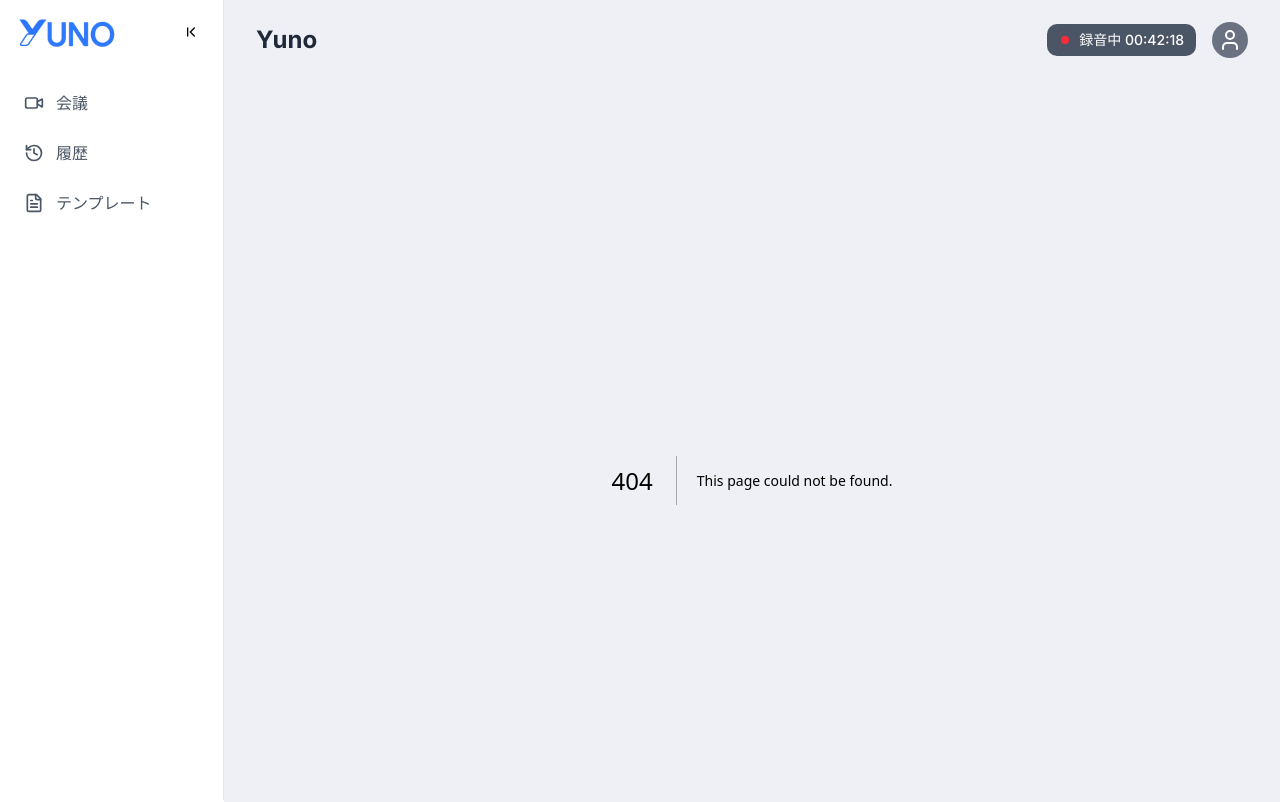
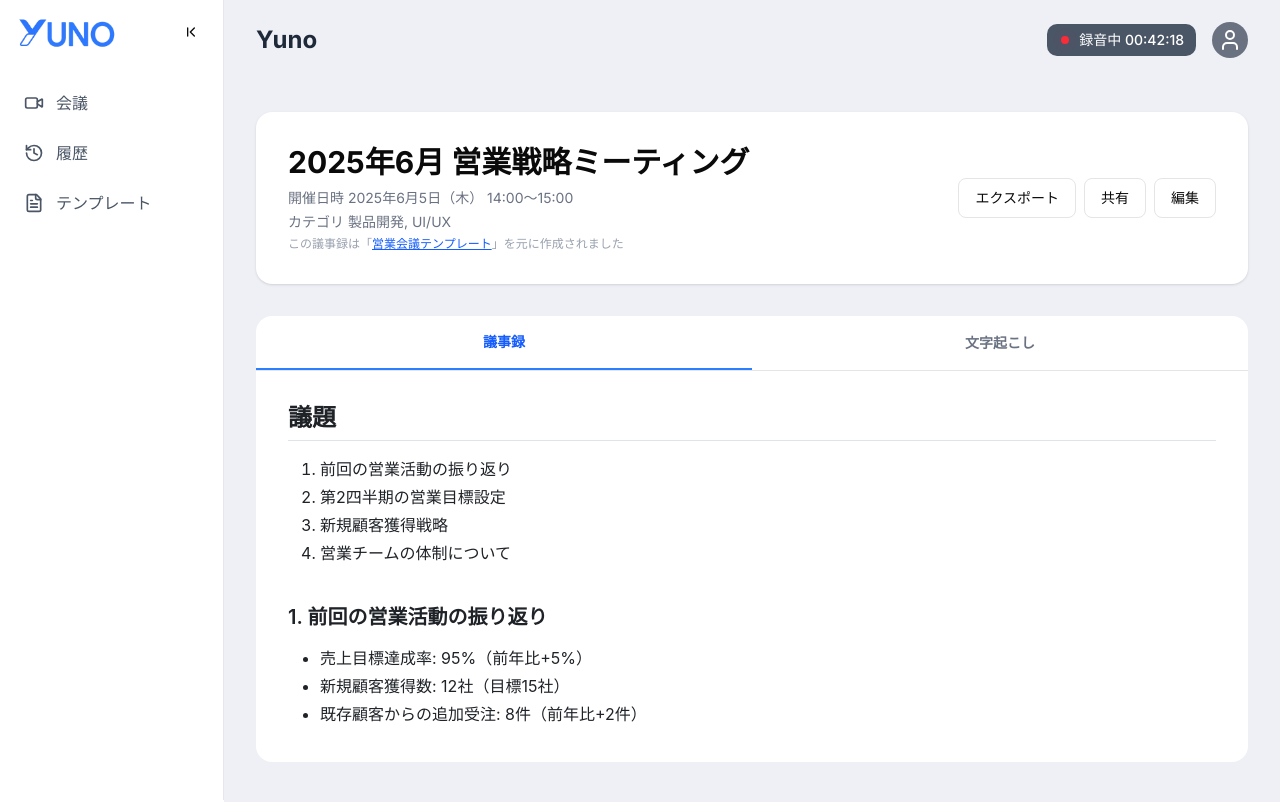
Before and after one commit to daisukemaki1003/yuno, a Next.js app: page /minutes/1 in a window 1280 px wide. Before the commit this address had no page. Shown: the top 802 px of the page. Built offline with nearby package versions, Linux system fonts and the light colour scheme.

Commit message:
新しい議事録詳細ページを追加し、モックデータを表示するタブ機能を実装。MeetingNoteコンポーネントのスタイルを調整し、背景を白に変更。

```diff
--- /dev/null
+++ b/src/app/minutes/[id]/page.tsx
@@ -0,0 +1,99 @@
+"use client";
+
+import { useState } from "react";
+import { Button } from "@/components/ui/Button";
+import ReactMarkdown from "react-markdown";
+import "github-markdown-css";
+import "@/styles/github-markdown-override.css";
+
+export default function MinutesDetailPage() {
+  // 仮のデータ
+  const meeting = {
+    title: "2025年6月 営業戦略ミーティング",
+    date: "2025年6月5日（木） 14:00〜15:00",
+    category: "製品開発, UI/UX",
+    template: "営業会議テンプレート",
+  };
+
+  // 議事録・文字起こしのモックデータ
+  const mockMinutes = `
+## 議題
+1. 前回の営業活動の振り返り\n2. 第2四半期の営業目標設定\n3. 新規顧客獲得戦略\n4. 営業チームの体制について
+
+### 1. 前回の営業活動の振り返り
+- 売上目標達成率: 95%（前年比+5%）
+- 新規顧客獲得数: 12社（目標15社）
+- 既存顧客からの追加受注: 8件（前年比+2件）
+`;
+  const mockTranscript = `
+（14:00）
+A: それでは営業戦略ミーティングを始めます。
+B: よろしくお願いします。まずは前回の営業活動の振り返りから。
+A: 売上目標達成率は95%でした。新規顧客は12社獲得できました。
+B: 目標には少し届きませんでしたが、既存顧客からの追加受注が増えています。
+（...省略...）
+`;
+
+  const [tab, setTab] = useState<"minutes" | "transcript">("minutes");
+
+  return (
+    <main className="min-h-screen p-8">
+      {/* ヘッダー部分 */}
+      <div className="mx-auto mb-8 flex max-w-5xl flex-col gap-4 rounded-2xl bg-white p-8 shadow">
+        <div className="flex items-center justify-between">
+          <div>
+            <h1 className="mb-2 text-3xl font-bold">{meeting.title}</h1>
+            <div className="mb-1 text-sm text-gray-500">
+              <span className="mr-4">開催日時 {meeting.date}</span>
+            </div>
+            <div className="mb-1 text-sm text-gray-500">
+              <span className="mr-4">カテゴリ {meeting.category}</span>
+            </div>
+            <div className="text-xs text-gray-400">
+              この議事録は「
+              <span className="cursor-pointer text-blue-600 underline">
+                {meeting.template}
+              </span>
+              」を元に作成されました
+            </div>
+          </div>
+          <div className="flex gap-2">
+            <Button variant="outline">エクスポート</Button>
+            <Button variant="outline">共有</Button>
+            <Button variant="outline">編集</Button>
+          </div>
+        </div>
+      </div>
+
+      {/* メインコンテンツ */}
+      <div className="mx-auto max-w-5xl rounded-2xl bg-white">
+        {/* タブ */}
+        <div className="flex border-b">
+          <button
+            className={`w-full px-6 py-4 text-sm font-semibold transition-colors focus:outline-none ${tab === "minutes" ? "border-b-2 border-blue-500 text-blue-600" : "text-gray-500 hover:text-blue-500"}`}
+            onClick={() => setTab("minutes")}
+          >
+            議事録
+          </button>
+          <button
+            className={`w-full px-6 py-2 text-sm font-semibold transition-colors focus:outline-none ${tab === "transcript" ? "border-b-2 border-blue-500 text-blue-600" : "text-gray-500 hover:text-blue-500"}`}
+            onClick={() => setTab("transcript")}
+          >
+            文字起こし
+          </button>
+        </div>
+        <div className="p-8">
+          {tab === "minutes" ? (
+            <div className="markdown-body">
+              <ReactMarkdown>{mockMinutes}</ReactMarkdown>
+            </div>
+          ) : (
+            <pre className="text-sm whitespace-pre-wrap text-gray-800">
+              {mockTranscript}
+            </pre>
+          )}
+        </div>
+      </div>
+    </main>
+  );
+}
--- a/src/app/record/components/MeetingNote.tsx
+++ b/src/app/record/components/MeetingNote.tsx
@@ -60,10 +60,8 @@ const MeetingNote: React.FC<MeetingNoteProps> = ({ content }) => {
 `;
 
   return (
-    <div className="w-full rounded-lg bg-white p-8">
-      <div className="markdown-body">
-        <ReactMarkdown>{content || defaultContent}</ReactMarkdown>
-      </div>
+    <div className="markdown-body">
+      <ReactMarkdown>{content || defaultContent}</ReactMarkdown>
     </div>
   );
 };
--- a/src/app/record/page.tsx
+++ b/src/app/record/page.tsx
@@ -7,7 +7,9 @@ export default function RecordPage() {
   return (
     <main className="relative flex w-full gap-4 px-8">
       {/* 議事録 */}
-      <MeetingNote />
+      <div className="w-full rounded-lg bg-white p-8">
+        <MeetingNote />
+      </div>
 
       {/* 目次 */}
       <TocMenu />
```
